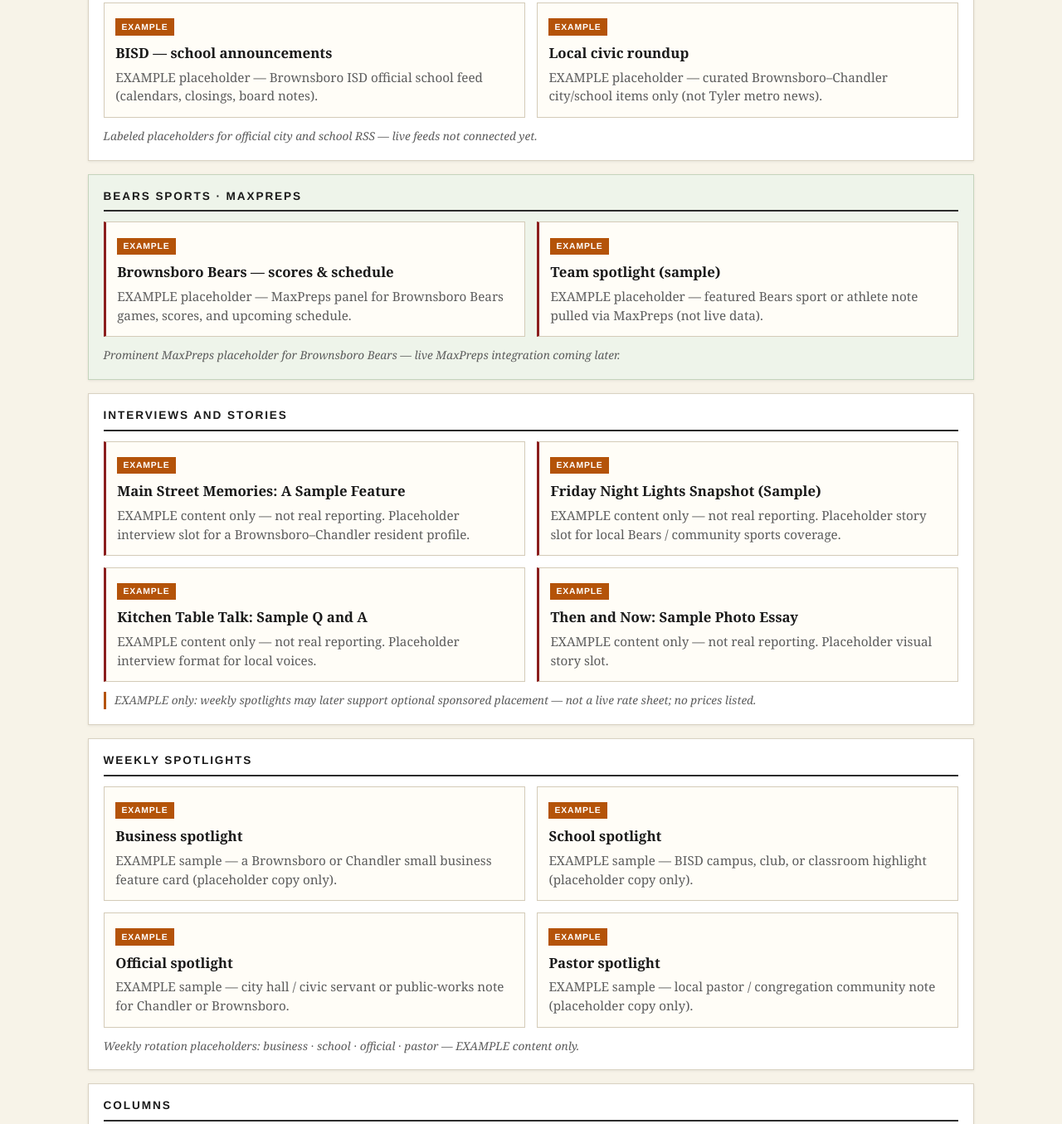
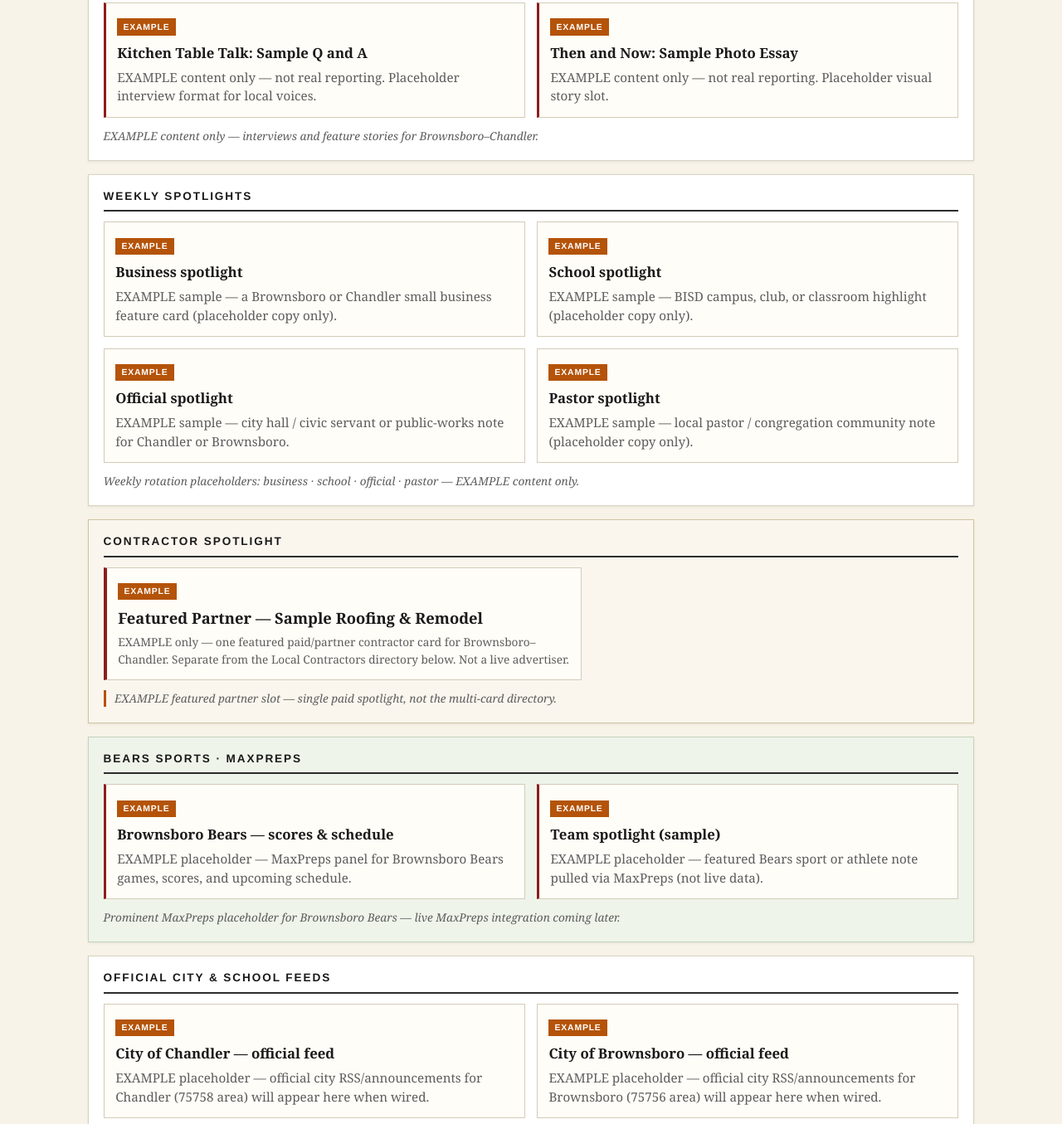
Before and after one commit to jamezbtx/kickapookolache-tx, a website: page src/index.html in a window 1280 px wide. Shown: the part 815-2170 px from the top of the page at 83% size. Drawn offline with Linux system fonts and the light colour scheme.

Commit message:
Reorder draft homepage to James-approved section order
Weather → Interviews & Stories → Weekly Spotlights → Contractor Spotlight (single featured EXAMPLE) → Bears MaxPreps → Official feeds → Columns → Local Contractors directory → City/BISD resources. Keep light masthead, 2-col grids, EXAMPLE badges; local draft only — no prod publish.

```diff
--- a/public/styles.css
+++ b/public/styles.css
@@ -254,3 +254,17 @@ body {
   font-size: .8rem;
   color: var(--muted);
 }
+
+.contractor-spotlight-panel {
+  background: #faf6ee;
+  border-color: #d4c4a0;
+}
+
+.featured-contractor {
+  max-width: 36rem;
+  border-left: 4px solid var(--accent);
+}
+
+.featured-contractor h3 {
+  font-size: 1.15rem;
+}
--- a/src/index.html
+++ b/src/index.html
@@ -47,7 +47,92 @@
         <p class="note">Live weather for ZIP 75756 (Brownsboro) and 75758 (Chandler) coming soon. Scope limited to Brownsboro–Chandler — not Tyler metro.</p>
       </section>
 
-      <!-- 2. Official city/school RSS -->
+      <!-- 2. Interviews & Stories -->
+      <section class="panel span-2" aria-labelledby="stories-heading">
+        <h2 id="stories-heading">Interviews &amp; Stories</h2>
+        <div class="feed-grid">
+          <article class="feed-card story-card">
+            <span class="badge">EXAMPLE</span>
+            <h3>Main Street Memories: A Sample Feature</h3>
+            <p>EXAMPLE content only — not real reporting. Placeholder interview slot for a Brownsboro–Chandler resident profile.</p>
+          </article>
+          <article class="feed-card story-card">
+            <span class="badge">EXAMPLE</span>
+            <h3>Friday Night Lights Snapshot (Sample)</h3>
+            <p>EXAMPLE content only — not real reporting. Placeholder story slot for local Bears / community sports coverage.</p>
+          </article>
+          <article class="feed-card story-card">
+            <span class="badge">EXAMPLE</span>
+            <h3>Kitchen Table Talk: Sample Q and A</h3>
+            <p>EXAMPLE content only — not real reporting. Placeholder interview format for local voices.</p>
+          </article>
+          <article class="feed-card story-card">
+            <span class="badge">EXAMPLE</span>
+            <h3>Then and Now: Sample Photo Essay</h3>
+            <p>EXAMPLE content only — not real reporting. Placeholder visual story slot.</p>
+          </article>
+        </div>
+        <p class="note">EXAMPLE content only — interviews and feature stories for Brownsboro–Chandler.</p>
+      </section>
+
+      <!-- 3. Weekly Spotlights -->
+      <section class="panel span-2" aria-labelledby="spotlights-heading">
+        <h2 id="spotlights-heading">Weekly Spotlights</h2>
+        <div class="feed-grid">
+          <article class="feed-card">
+            <span class="badge">EXAMPLE</span>
+            <h3>Business spotlight</h3>
+            <p>EXAMPLE sample — a Brownsboro or Chandler small business feature card (placeholder copy only).</p>
+          </article>
+          <article class="feed-card">
+            <span class="badge">EXAMPLE</span>
+            <h3>School spotlight</h3>
+            <p>EXAMPLE sample — BISD campus, club, or classroom highlight (placeholder copy only).</p>
+          </article>
+          <article class="feed-card">
+            <span class="badge">EXAMPLE</span>
+            <h3>Official spotlight</h3>
+            <p>EXAMPLE sample — city hall / civic servant or public-works note for Chandler or Brownsboro.</p>
+          </article>
+          <article class="feed-card">
+            <span class="badge">EXAMPLE</span>
+            <h3>Pastor spotlight</h3>
+            <p>EXAMPLE sample — local pastor / congregation community note (placeholder copy only).</p>
+          </article>
+        </div>
+        <p class="note">Weekly rotation placeholders: business · school · official · pastor — EXAMPLE content only.</p>
+      </section>
+
+      <!-- 4. Contractor Spotlight — ONE featured paid/partner card (separate from directory) -->
+      <section class="panel span-2 contractor-spotlight-panel" aria-labelledby="contractor-spotlight-heading">
+        <h2 id="contractor-spotlight-heading">Contractor Spotlight</h2>
+        <article class="feed-card sponsor-card featured-contractor">
+          <span class="badge">EXAMPLE</span>
+          <h3>Featured Partner — Sample Roofing &amp; Remodel</h3>
+          <p>EXAMPLE only — one featured paid/partner contractor card for Brownsboro–Chandler. Separate from the Local Contractors directory below. Not a live advertiser.</p>
+        </article>
+        <p class="note example-note">EXAMPLE featured partner slot — single paid spotlight, not the multi-card directory.</p>
+      </section>
+
+      <!-- 5. Bears sports / MaxPreps -->
+      <section class="panel span-2 sports-panel" aria-labelledby="sports-heading">
+        <h2 id="sports-heading">Bears Sports · MaxPreps</h2>
+        <div class="feed-grid">
+          <article class="feed-card story-card">
+            <span class="badge">EXAMPLE</span>
+            <h3>Brownsboro Bears — scores &amp; schedule</h3>
+            <p>EXAMPLE placeholder — MaxPreps panel for Brownsboro Bears games, scores, and upcoming schedule.</p>
+          </article>
+          <article class="feed-card story-card">
+            <span class="badge">EXAMPLE</span>
+            <h3>Team spotlight (sample)</h3>
+            <p>EXAMPLE placeholder — featured Bears sport or athlete note pulled via MaxPreps (not live data).</p>
+          </article>
+        </div>
+        <p class="note">Prominent MaxPreps placeholder for Brownsboro Bears — live MaxPreps integration coming later.</p>
+      </section>
+
+      <!-- 6. Official city/school RSS -->
       <section class="panel span-2" aria-labelledby="rss-heading">
         <h2 id="rss-heading">Official City &amp; School Feeds</h2>
         <div class="feed-grid">
@@ -75,81 +160,7 @@
         <p class="note">Labeled placeholders for official city and school RSS — live feeds not connected yet.</p>
       </section>
 
-      <!-- 3. Bears sports / MaxPreps -->
-      <section class="panel span-2 sports-panel" aria-labelledby="sports-heading">
-        <h2 id="sports-heading">Bears Sports · MaxPreps</h2>
-        <div class="feed-grid">
-          <article class="feed-card story-card">
-            <span class="badge">EXAMPLE</span>
-            <h3>Brownsboro Bears — scores &amp; schedule</h3>
-            <p>EXAMPLE placeholder — MaxPreps panel for Brownsboro Bears games, scores, and upcoming schedule.</p>
-          </article>
-          <article class="feed-card story-card">
-            <span class="badge">EXAMPLE</span>
-            <h3>Team spotlight (sample)</h3>
-            <p>EXAMPLE placeholder — featured Bears sport or athlete note pulled via MaxPreps (not live data).</p>
-          </article>
-        </div>
-        <p class="note">Prominent MaxPreps placeholder for Brownsboro Bears — live MaxPreps integration coming later.</p>
-      </section>
-
-      <!-- 4. Interviews / stories (+ spotlight monetization EXAMPLE note) -->
-      <section class="panel span-2" aria-labelledby="stories-heading">
-        <h2 id="stories-heading">Interviews and Stories</h2>
-        <div class="feed-grid">
-          <article class="feed-card story-card">
-            <span class="badge">EXAMPLE</span>
-            <h3>Main Street Memories: A Sample Feature</h3>
-            <p>EXAMPLE content only — not real reporting. Placeholder interview slot for a Brownsboro–Chandler resident profile.</p>
-          </article>
-          <article class="feed-card story-card">
-            <span class="badge">EXAMPLE</span>
-            <h3>Friday Night Lights Snapshot (Sample)</h3>
-            <p>EXAMPLE content only — not real reporting. Placeholder story slot for local Bears / community sports coverage.</p>
-          </article>
-          <article class="feed-card story-card">
-            <span class="badge">EXAMPLE</span>
-            <h3>Kitchen Table Talk: Sample Q and A</h3>
-            <p>EXAMPLE content only — not real reporting. Placeholder interview format for local voices.</p>
-          </article>
-          <article class="feed-card story-card">
-            <span class="badge">EXAMPLE</span>
-            <h3>Then and Now: Sample Photo Essay</h3>
-            <p>EXAMPLE content only — not real reporting. Placeholder visual story slot.</p>
-          </article>
-        </div>
-        <p class="note example-note">EXAMPLE only: weekly spotlights may later support optional sponsored placement — not a live rate sheet; no prices listed.</p>
-      </section>
-
-      <!-- 5. Weekly spotlights -->
-      <section class="panel span-2" aria-labelledby="spotlights-heading">
-        <h2 id="spotlights-heading">Weekly Spotlights</h2>
-        <div class="feed-grid">
-          <article class="feed-card">
-            <span class="badge">EXAMPLE</span>
-            <h3>Business spotlight</h3>
-            <p>EXAMPLE sample — a Brownsboro or Chandler small business feature card (placeholder copy only).</p>
-          </article>
-          <article class="feed-card">
-            <span class="badge">EXAMPLE</span>
-            <h3>School spotlight</h3>
-            <p>EXAMPLE sample — BISD campus, club, or classroom highlight (placeholder copy only).</p>
-          </article>
-          <article class="feed-card">
-            <span class="badge">EXAMPLE</span>
-            <h3>Official spotlight</h3>
-            <p>EXAMPLE sample — city hall / civic servant or public-works note for Chandler or Brownsboro.</p>
-          </article>
-          <article class="feed-card">
-            <span class="badge">EXAMPLE</span>
-            <h3>Pastor spotlight</h3>
-            <p>EXAMPLE sample — local pastor / congregation community note (placeholder copy only).</p>
-          </article>
-        </div>
-        <p class="note">Weekly rotation placeholders: business · school · official · pastor — EXAMPLE content only.</p>
-      </section>
-
-      <!-- 6. Columns -->
+      <!-- 7. Columns -->
       <section class="panel span-2" aria-labelledby="columns-heading">
         <h2 id="columns-heading">Columns</h2>
         <div class="feed-grid">
@@ -167,37 +178,37 @@
         <p class="note">Monthly column slots — EXAMPLE placeholders only.</p>
       </section>
 
-      <!-- 7. Sponsored local businesses -->
+      <!-- 8. Local Contractors directory (sponsored listing cards — multiple EXAMPLE) -->
       <section class="panel sponsor-panel span-2" aria-labelledby="sponsors-heading">
-        <h2 id="sponsors-heading">Local Contractors · Support Local Businesses</h2>
+        <h2 id="sponsors-heading">Local Contractors</h2>
         <div class="feed-grid">
           <div class="feed-card sponsor-card">
             <span class="badge">EXAMPLE</span>
             <h3>Sample Plumbing Co.</h3>
-            <p>EXAMPLE listing only — sponsored contractor card placeholder (Brownsboro–Chandler).</p>
+            <p>EXAMPLE listing only — sponsored contractor directory card (Brownsboro–Chandler).</p>
           </div>
           <div class="feed-card sponsor-card">
             <span class="badge">EXAMPLE</span>
             <h3>Sample Electric and HVAC</h3>
-            <p>EXAMPLE listing only — sponsored contractor card placeholder.</p>
+            <p>EXAMPLE listing only — sponsored contractor directory card.</p>
           </div>
           <div class="feed-card sponsor-card">
             <span class="badge">EXAMPLE</span>
             <h3>Sample Hometown Cafe</h3>
-            <p>EXAMPLE listing only — support local business card placeholder.</p>
+            <p>EXAMPLE listing only — support local business directory card.</p>
           </div>
           <div class="feed-card sponsor-card">
             <span class="badge">EXAMPLE</span>
             <h3>Sample Landscaping &amp; Lawn</h3>
-            <p>EXAMPLE listing only — sponsored contractor card placeholder.</p>
+            <p>EXAMPLE listing only — sponsored contractor directory card.</p>
           </div>
         </div>
-        <p class="note">Sponsored listings slot — EXAMPLE labels only; not real advertisers.</p>
+        <p class="note">Sponsored directory listings — multiple EXAMPLE cards; separate from the single Contractor Spotlight above. Not real advertisers.</p>
       </section>
 
-      <!-- 8. Local Resources (near footer) -->
+      <!-- 9. Local Resources City/BISD (near footer) -->
       <section class="panel span-2" aria-labelledby="resources-heading">
-        <h2 id="resources-heading">Local Resources</h2>
+        <h2 id="resources-heading">Local Resources · City / BISD</h2>
         <ul class="resource-list">
           <li><a href="#">City of Chandler — contact &amp; services (placeholder)</a></li>
           <li><a href="#">City of Brownsboro — contact &amp; services (placeholder)</a></li>
--- a/src/styles.css
+++ b/src/styles.css
@@ -254,3 +254,17 @@ body {
   font-size: .8rem;
   color: var(--muted);
 }
+
+.contractor-spotlight-panel {
+  background: #faf6ee;
+  border-color: #d4c4a0;
+}
+
+.featured-contractor {
+  max-width: 36rem;
+  border-left: 4px solid var(--accent);
+}
+
+.featured-contractor h3 {
+  font-size: 1.15rem;
+}
```
Also changed, not shown: public/index.html (+96 -85 lines), README.md.
